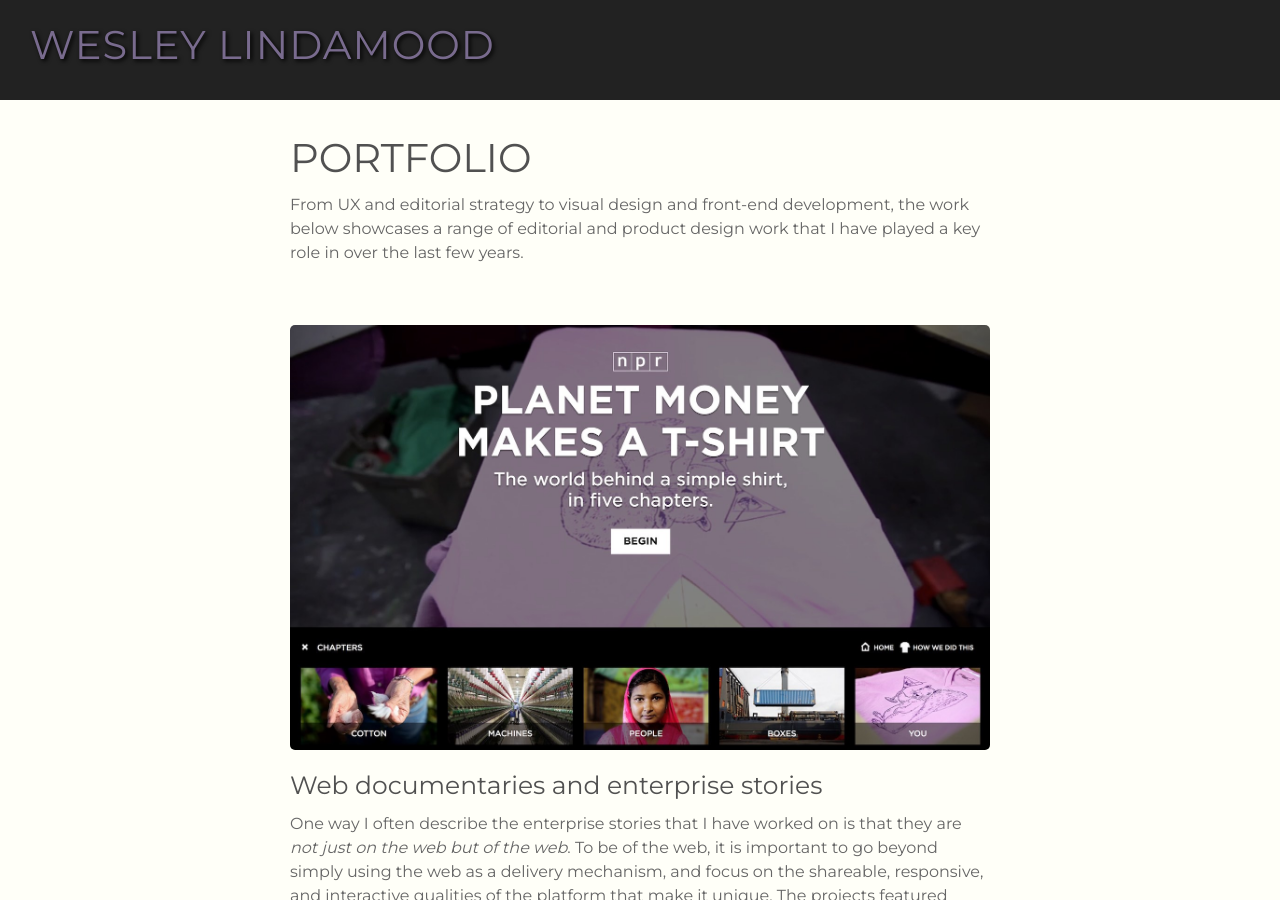
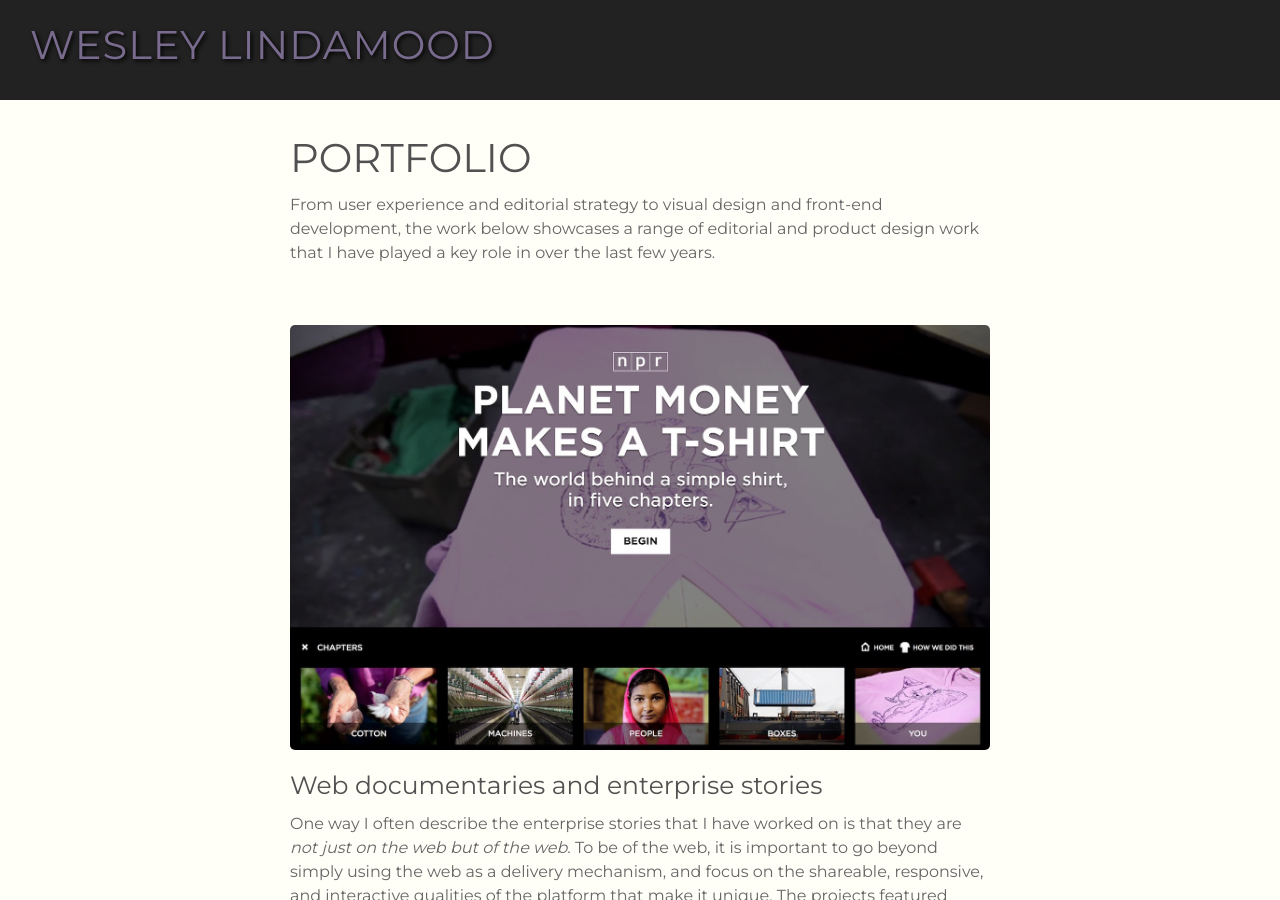
Before and after one commit to lindamood/lindamood.github.io, a Jekyll site: the page built from portfolio.md, in a window 1280 px wide and 900 px high. Built offline with Jekyll 4.4.1, drawn with Linux system fonts in a browser that asks for light colours.

Commit message:
text tweaks

```diff
--- a/portfolio.md
+++ b/portfolio.md
@@ -9,7 +9,7 @@
 
 <article class="page portfolio" markdown="1">
 # Portfolio
-From UX and editorial strategy to visual design and front-end development, the work below showcases a range of editorial and product design work that I have played a key role in over the last few years.
+From user experience and editorial strategy to visual design and front-end development, the work below showcases a range of editorial and product design work that I have played a key role in over the last few years.
 
 <div class="enterprise-stories" markdown="1">
 
```
Also changed, not shown: 2 other files.
